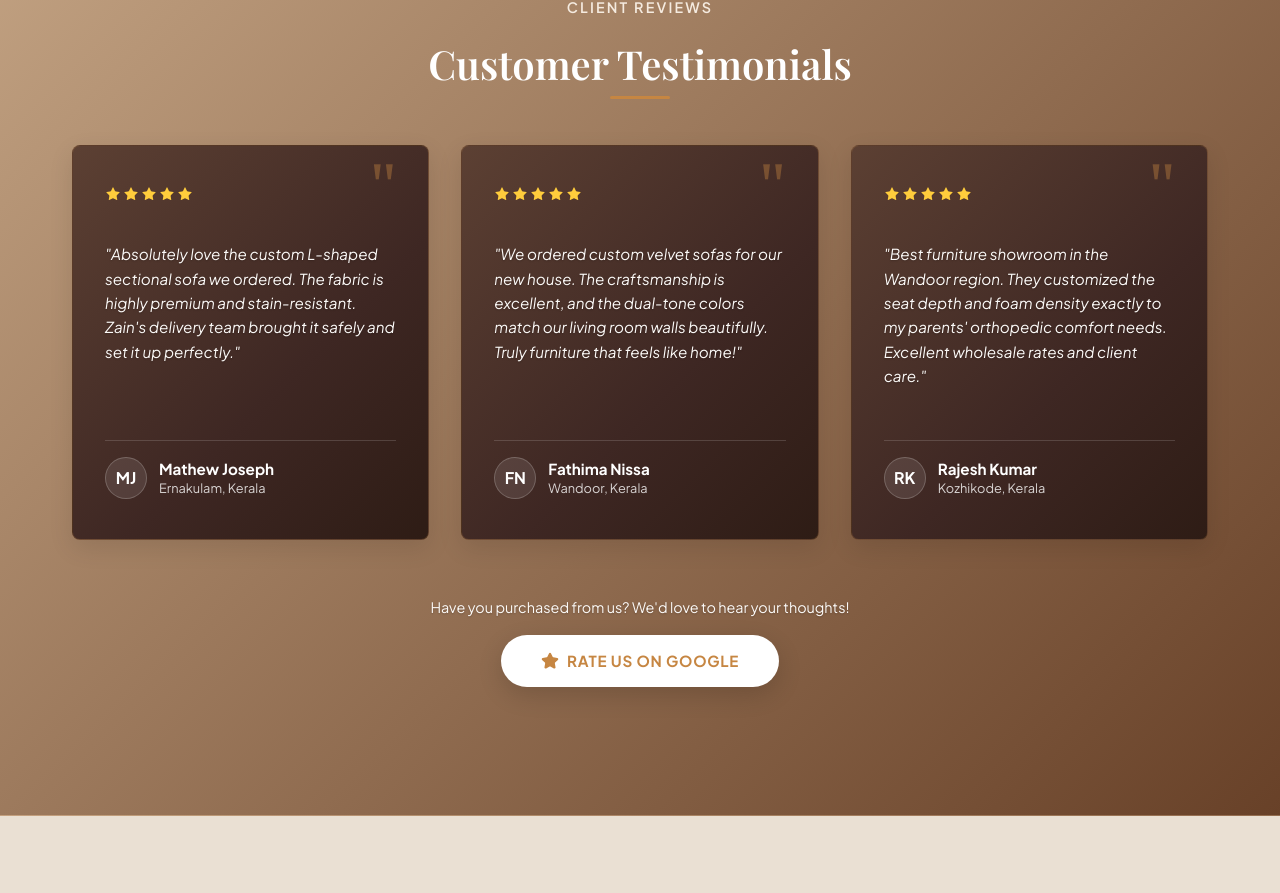
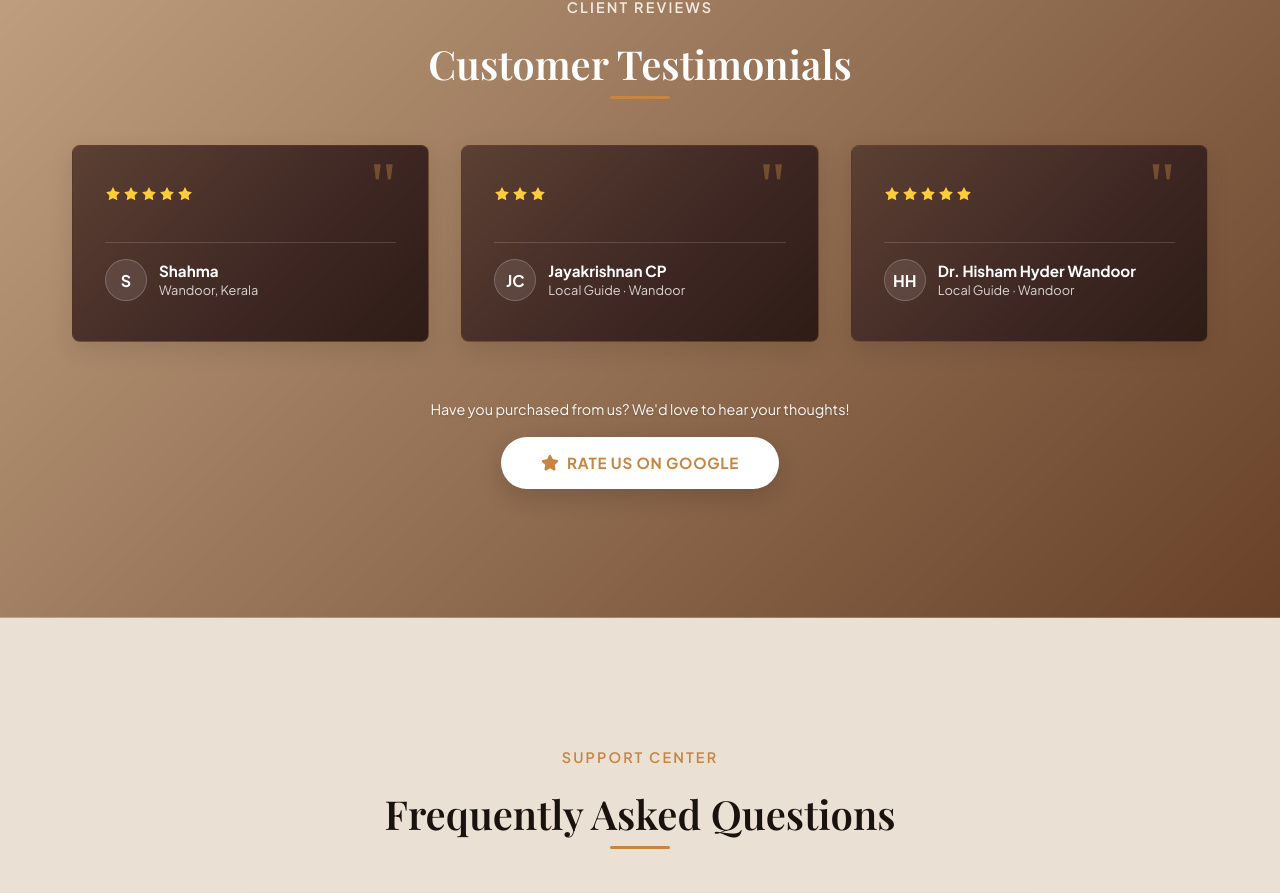
Before and after one commit to Shahmaaaa/website, a React (Vite) app: page / in a window 1280 px wide. Shown: the part 8254-9147 px from the top of the page. Built offline with nearby package versions, Linux system fonts and the light colour scheme; a web font is replaced by a local one.

Commit message:
Updated websitee

```diff
--- a/src/components/Reviews.tsx
+++ b/src/components/Reviews.tsx
@@ -5,32 +5,28 @@ interface Testimonial {
   name: string;
   location: string;
   rating: number;
-  text: string;
   initials: string;
 }
 
 export const Reviews: React.FC = () => {
   const reviews: Testimonial[] = [
     {
-      name: 'Mathew Joseph',
-      location: 'Ernakulam, Kerala',
+      name: 'Shahma',
+      location: 'Wandoor, Kerala',
       rating: 5,
-      text: 'Absolutely love the custom L-shaped sectional sofa we ordered. The fabric is highly premium and stain-resistant. Zain\'s delivery team brought it safely and set it up perfectly.',
-      initials: 'MJ',
+      initials: 'S',
     },
     {
-      name: 'Fathima Nissa',
-      location: 'Wandoor, Kerala',
-      rating: 5,
-      text: 'We ordered custom velvet sofas for our new house. The craftsmanship is excellent, and the dual-tone colors match our living room walls beautifully. Truly furniture that feels like home!',
-      initials: 'FN',
+      name: 'Jayakrishnan CP',
+      location: 'Local Guide · Wandoor',
+      rating: 3,
+      initials: 'JC',
     },
     {
-      name: 'Rajesh Kumar',
-      location: 'Kozhikode, Kerala',
+      name: 'Dr. Hisham Hyder Wandoor',
+      location: 'Local Guide · Wandoor',
       rating: 5,
-      text: 'Best furniture showroom in the Wandoor region. They customized the seat depth and foam density exactly to my parents\' orthopedic comfort needs. Excellent wholesale rates and client care.',
-      initials: 'RK',
+      initials: 'HH',
     },
   ];
 
@@ -71,10 +67,6 @@ export const Reviews: React.FC = () => {
                 ))}
               </div>
 
-              {/* Review Text */}
-              <p className="review-text" style={{ fontSize: '0.95rem', color: '#fcfaf8', lineHeight: '1.6', fontStyle: 'italic', flexGrow: 1, textShadow: '0 1px 2px rgba(0,0,0,0.2)' }}>
-                "{review.text}"
-              </p>
 
               {/* Reviewer Meta */}
               <div className="reviewer-info" style={{ display: 'flex', alignItems: 'center', gap: '0.75rem', borderTop: '1px solid rgba(255, 255, 255, 0.15)', paddingTop: '1rem' }}>
```
